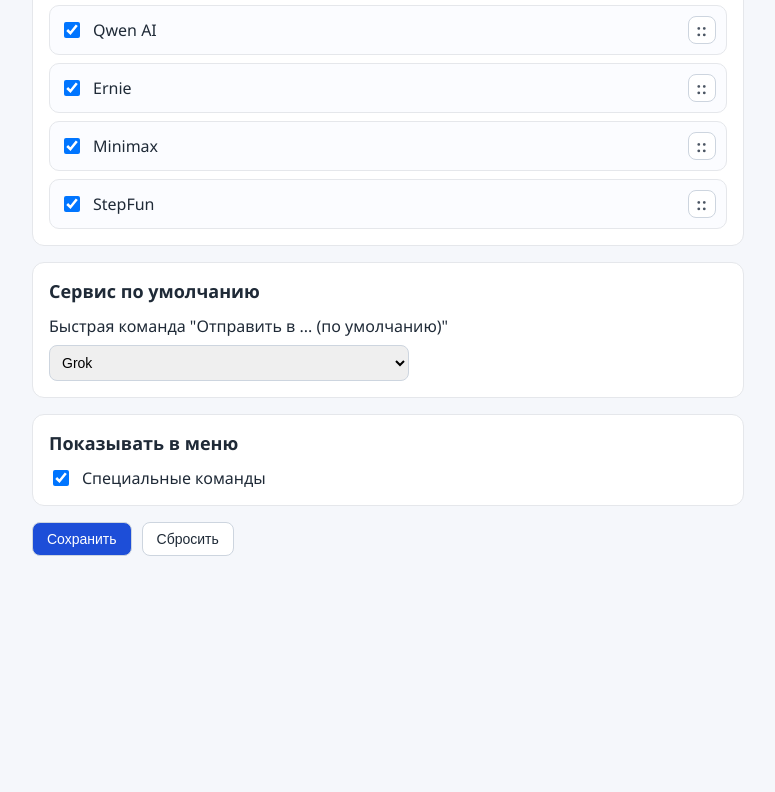
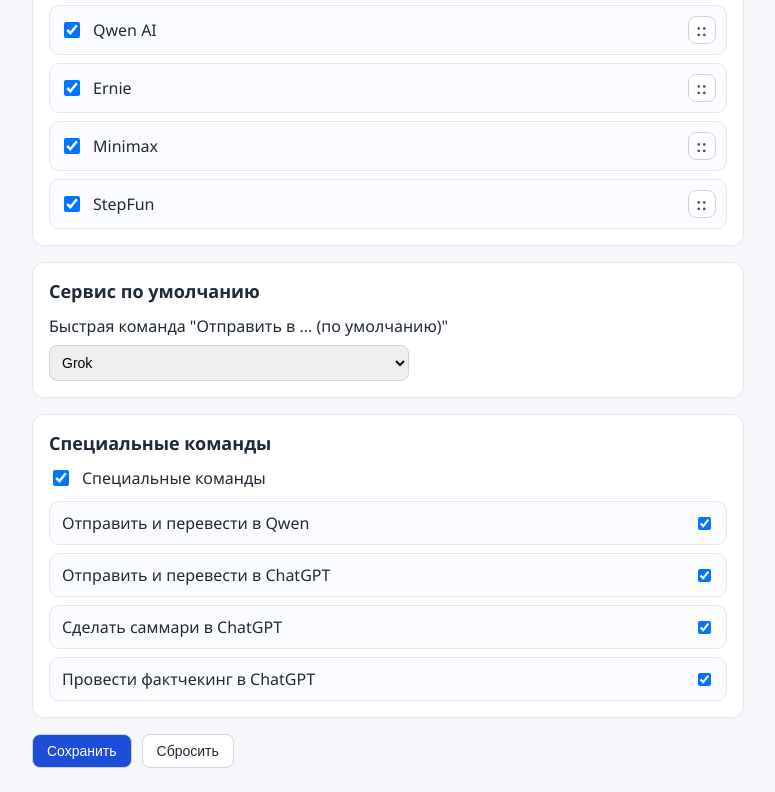
Before and after one commit to perejaslav/send-to-ai-extension, a website with bundled scripts: page options.html in a window 1280 px wide. Shown: the part 650-1442 px from the top of the page, without its empty margins (252-1027 px from the left). Before the commit the page ends 1230 px from the top, so only its background shows below. Built offline with nearby package versions, Linux system fonts and the light colour scheme; some packages are replaced by stand-ins of ours.

Commit message:
Add per-command toggles for special actions

```diff
--- a/menus.js
+++ b/menus.js
@@ -18,6 +18,7 @@ function isServiceEnabled(settings, serviceId) {
 }
 
 export function buildMenuDescriptors(settings) {
+  const enabledSpecialActions = settings.enabledSpecialActions || {};
   const descriptors = [
     {
       id: ROOT_MENU_ID,
@@ -54,7 +55,9 @@ export function buildMenuDescriptors(settings) {
   }
 
   if (settings.showSpecialActions) {
-    const visibleSpecialActions = SPECIAL_ACTIONS.filter((action) => isServiceEnabled(settings, action.serviceId));
+    const visibleSpecialActions = SPECIAL_ACTIONS.filter((action) =>
+      isServiceEnabled(settings, action.serviceId) && enabledSpecialActions[action.id] !== false
+    );
 
     if (visibleSpecialActions.length > 0) {
       descriptors.push({
--- a/options.css
+++ b/options.css
@@ -140,6 +140,32 @@ button:disabled {
   height: 16px;
 }
 
+.special-actions-list {
+  display: flex;
+  flex-direction: column;
+  gap: 8px;
+  margin-top: 12px;
+}
+
+.special-action-row {
+  display: flex;
+  align-items: center;
+  justify-content: space-between;
+  gap: 12px;
+  padding: 10px 12px;
+  border: 1px solid #e5e7eb;
+  border-radius: 10px;
+  background: #fbfcff;
+}
+
+.special-action-row.is-disabled {
+  opacity: 0.6;
+}
+
+.special-action-title {
+  font-weight: 500;
+}
+
 select {
   width: 100%;
   max-width: 360px;
--- a/options.html
+++ b/options.html
@@ -9,7 +9,7 @@
 <body>
   <main class="container">
     <h1>Настройки Send to AI</h1>
-    <p class="lead">Включай или отключай сервисы, меняй порядок и выбери сервис по умолчанию для быстрого действия.</p>
+    <p class="lead">Включай или отключай сервисы, меняй порядок, управляй специальными командами и выбери сервис по умолчанию для быстрого действия.</p>
 
     <section class="panel">
       <h2>Сервисы в контекстном меню</h2>
@@ -23,11 +23,12 @@
     </section>
 
     <section class="panel">
-      <h2>Показывать в меню</h2>
+      <h2>Специальные команды</h2>
       <label class="service-toggle" for="showSpecialActions">
         <input id="showSpecialActions" type="checkbox">
         <span>Специальные команды</span>
       </label>
+      <div id="specialActionsList" class="special-actions-list"></div>
     </section>
 
     <div class="actions">
--- a/options.js
+++ b/options.js
@@ -1,7 +1,8 @@
 import { DEFAULT_SETTINGS, SETTINGS_STORAGE_KEYS, normalizeSettings } from "./settings.js";
-import { SERVICE_CONFIGS } from "./services.js";
+import { SERVICE_CONFIGS, SPECIAL_ACTIONS } from "./services.js";
 
 const servicesListElement = document.getElementById("servicesList");
+const specialActionsListElement = document.getElementById("specialActionsList");
 const defaultServiceSelectElement = document.getElementById("defaultServiceSelect");
 const saveButtonElement = document.getElementById("saveButton");
 const resetButtonElement = document.getElementById("resetButton");
@@ -14,7 +15,8 @@ const state = {
     serviceOrder: [],
     enabledServices: {},
     defaultServiceId: null,
-    showSpecialActions: true
+    showSpecialActions: true,
+    enabledSpecialActions: {}
   }
 };
 
@@ -39,7 +41,8 @@ function saveSettings() {
       serviceOrder: state.settings.serviceOrder,
       enabledServices: state.settings.enabledServices,
       defaultServiceId: state.settings.defaultServiceId,
-      showSpecialActions: state.settings.showSpecialActions !== false
+      showSpecialActions: state.settings.showSpecialActions !== false,
+      enabledSpecialActions: state.settings.enabledSpecialActions
     }, () => {
       if (chrome.runtime.lastError) {
         reject(new Error(chrome.runtime.lastError.message));
@@ -176,6 +179,33 @@ function renderServicesList() {
   });
 }
 
+function renderSpecialActionsList() {
+  specialActionsListElement.textContent = "";
+
+  for (const action of SPECIAL_ACTIONS) {
+    const row = document.createElement("label");
+    row.className = "special-action-row";
+    if (!state.settings.showSpecialActions) {
+      row.classList.add("is-disabled");
+    }
+
+    const title = document.createElement("span");
+    title.className = "special-action-title";
+    title.textContent = action.title;
+
+    const checkbox = document.createElement("input");
+    checkbox.type = "checkbox";
+    checkbox.checked = state.settings.enabledSpecialActions[action.id] !== false;
+    checkbox.disabled = !state.settings.showSpecialActions;
+    checkbox.addEventListener("change", () => {
+      state.settings.enabledSpecialActions[action.id] = checkbox.checked;
+    });
+
+    row.append(title, checkbox);
+    specialActionsListElement.append(row);
+  }
+}
+
 function renderDefaultSelect() {
   defaultServiceSelectElement.textContent = "";
 
@@ -198,6 +228,7 @@ function renderDefaultSelect() {
 
 function render() {
   renderServicesList();
+  renderSpecialActionsList();
   renderDefaultSelect();
   showSpecialActionsElement.checked = state.settings.showSpecialActions !== false;
 }
@@ -239,6 +270,7 @@ defaultServiceSelectElement.addEventListener("change", () => {
 
 showSpecialActionsElement.addEventListener("change", () => {
   state.settings.showSpecialActions = showSpecialActionsElement.checked;
+  renderSpecialActionsList();
 });
 
 saveButtonElement.addEventListener("click", handleSave);
--- a/package.json
+++ b/package.json
@@ -1,6 +1,6 @@
 {
   "name": "send-to-ai-extension",
-  "version": "2.7.0",
+  "version": "2.8.0",
   "private": true,
   "type": "module",
   "scripts": {
--- a/settings.js
+++ b/settings.js
@@ -1,6 +1,12 @@
-import { ALL_SERVICE_IDS } from "./services.js";
+import { ALL_SERVICE_IDS, SPECIAL_ACTIONS } from "./services.js";
 
-export const SETTINGS_STORAGE_KEYS = ["serviceOrder", "enabledServices", "defaultServiceId", "showSpecialActions"];
+export const SETTINGS_STORAGE_KEYS = ["serviceOrder", "enabledServices", "defaultServiceId", "showSpecialActions", "enabledSpecialActions"];
+
+const SPECIAL_ACTION_IDS = SPECIAL_ACTIONS.map((action) => action.id);
+
+function buildDefaultSpecialActions() {
+  return Object.fromEntries(SPECIAL_ACTION_IDS.map((actionId) => [actionId, true]));
+}
 
 export function buildDefaultSettings(allServiceIds = ALL_SERVICE_IDS) {
   const enabledServices = Object.fromEntries(allServiceIds.map((serviceId) => [serviceId, true]));
@@ -9,7 +15,8 @@ export function buildDefaultSettings(allServiceIds = ALL_SERVICE_IDS) {
     serviceOrder: [...allServiceIds],
     enabledServices,
     defaultServiceId: allServiceIds[0] || null,
-    showSpecialActions: true
+    showSpecialActions: true,
+    enabledSpecialActions: buildDefaultSpecialActions()
   };
 }
 
@@ -55,10 +62,22 @@ export function normalizeSettings(rawSettings, allServiceIds = ALL_SERVICE_IDS)
   const hasValidDefault = typeof source.defaultServiceId === "string" && enabledServiceIds.includes(source.defaultServiceId);
   const fallbackDefaultId = enabledServiceIds[0] || normalizedOrder[0] || null;
 
+  const enabledSpecialFromStorage = source.enabledSpecialActions && typeof source.enabledSpecialActions === "object"
+    ? source.enabledSpecialActions
+    : {};
+
+  const normalizedSpecialActions = {};
+  for (const actionId of SPECIAL_ACTION_IDS) {
+    normalizedSpecialActions[actionId] = typeof enabledSpecialFromStorage[actionId] === "boolean"
+      ? enabledSpecialFromStorage[actionId]
+      : true;
+  }
+
   return {
     serviceOrder: normalizedOrder,
     enabledServices: normalizedEnabled,
     defaultServiceId: hasValidDefault ? source.defaultServiceId : fallbackDefaultId,
-    showSpecialActions: source.showSpecialActions !== false
+    showSpecialActions: source.showSpecialActions !== false,
+    enabledSpecialActions: normalizedSpecialActions
   };
 }
```
Also changed, not shown: README.en.md (+4 -3 lines), test/menus.test.js (+27 -1 lines), test/settings.test.js (+21 -1 lines), README.md, manifest.json.
